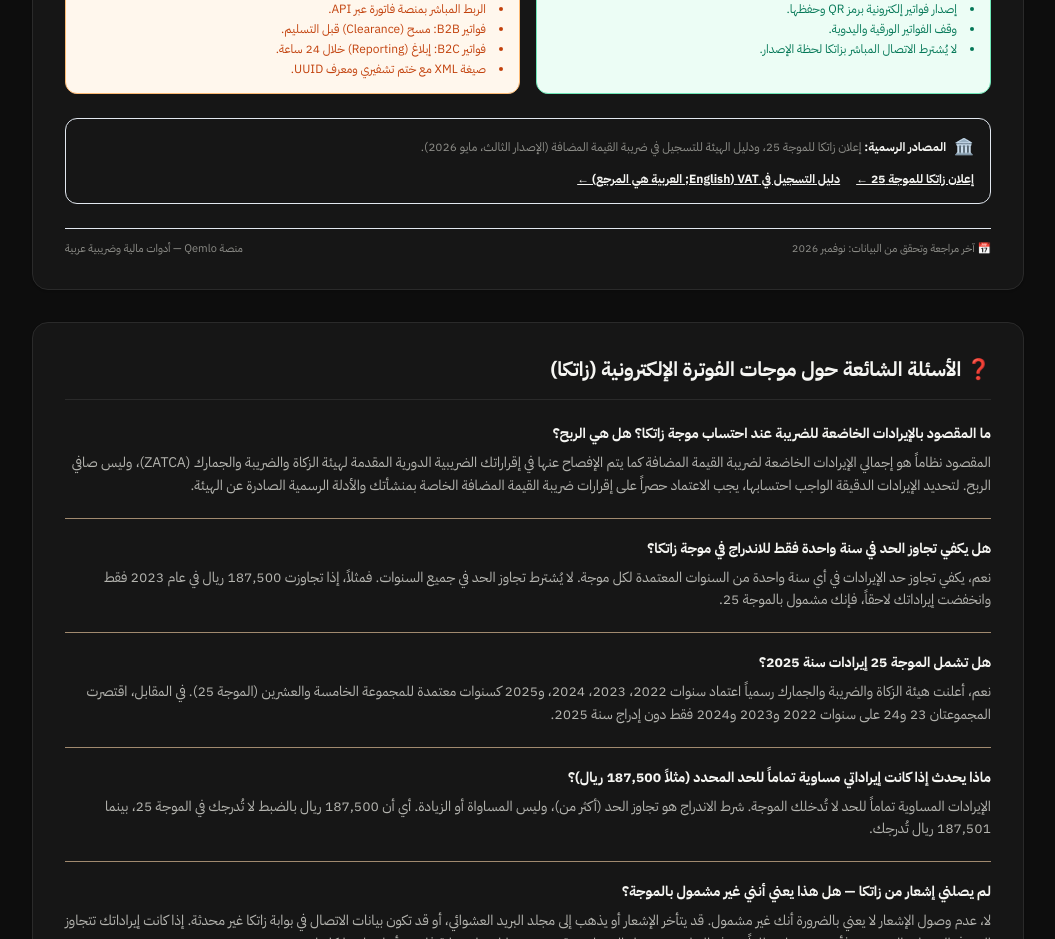
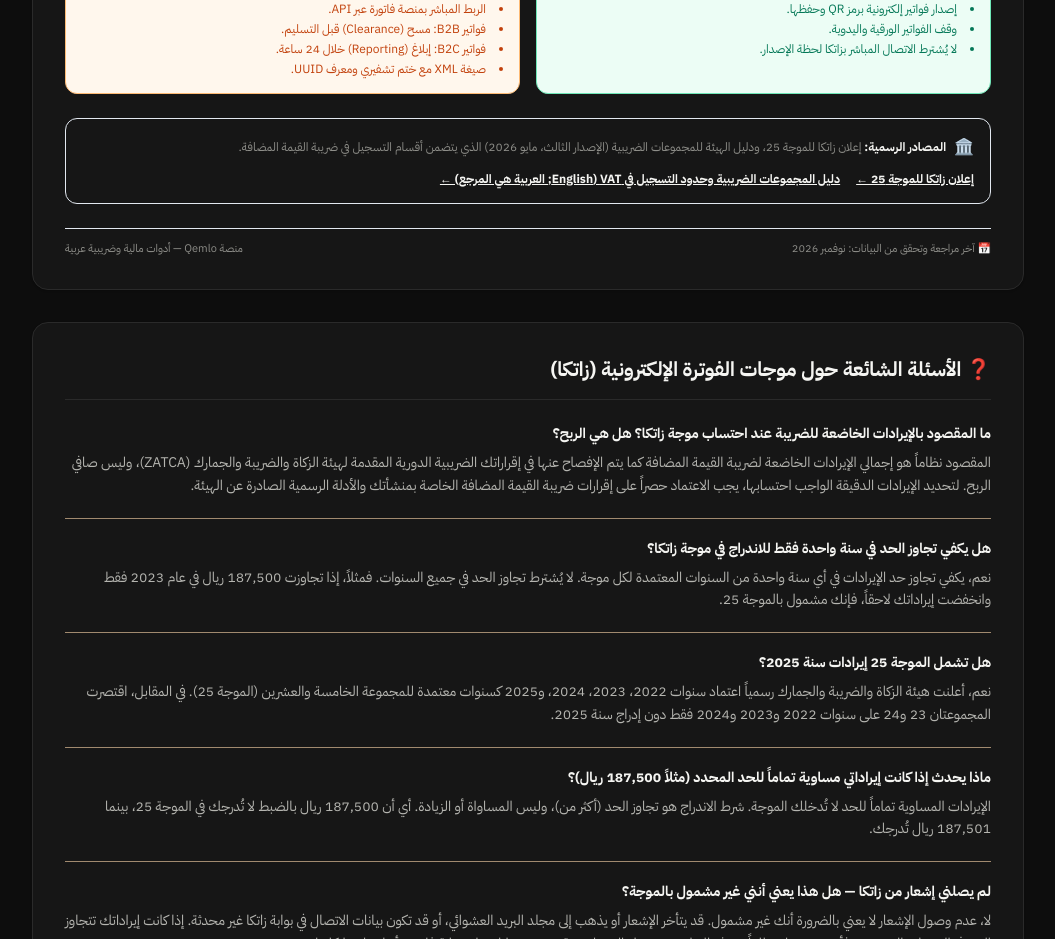
Before and after one commit to MAHMADzubair/arabic-tools, a Next.js app: page /ar/sa/zatca-wave-checker in a window 1280 px wide. Shown: the part 2600-3539 px from the top of the page, without its empty margins (112-1167 px from the left). Built offline with nearby package versions, Linux system fonts and the light colour scheme; no server answers.

Commit message:
content(zatca): label VAT source document precisely

```diff
--- a/app/ar/sa/zatca-wave-checker/page.js
+++ b/app/ar/sa/zatca-wave-checker/page.js
@@ -453,7 +453,7 @@ export default function ZatcaWaveCheckerPage() {
                 <span className="text-base" aria-hidden="true">🏛️</span>
                 <p>
                   <strong className="text-ink dark:text-[#F5F5F2]">المصادر الرسمية:</strong>{" "}
-                  إعلان زاتكا للموجة 25، ودليل الهيئة للتسجيل في ضريبة القيمة المضافة (الإصدار الثالث، مايو 2026).
+                  إعلان زاتكا للموجة 25، ودليل الهيئة للمجموعات الضريبية (الإصدار الثالث، مايو 2026) الذي يتضمن أقسام التسجيل في ضريبة القيمة المضافة.
                 </p>
               </div>
               <div className="flex flex-wrap gap-x-4 gap-y-2">
@@ -461,7 +461,7 @@ export default function ZatcaWaveCheckerPage() {
                   إعلان زاتكا للموجة 25 ←
                 </a>
                 <a href={ZATCA_VAT_REGISTRATION_GUIDE_URL} target="_blank" rel="noopener noreferrer" className="text-brand font-bold underline hover:text-brand-dark dark:text-[#FF8A3D]">
-                  دليل التسجيل في VAT (English; العربية هي المرجع) ←
+                  دليل المجموعات الضريبية وحدود التسجيل في VAT (English; العربية هي المرجع) ←
                 </a>
               </div>
             </div>
```
